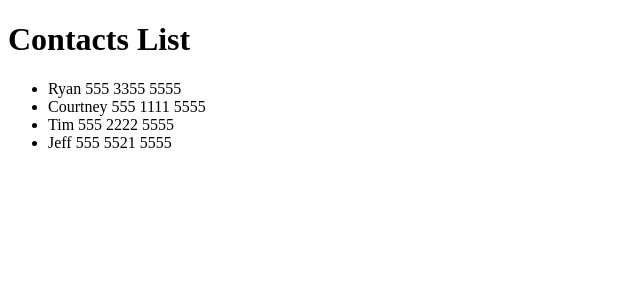
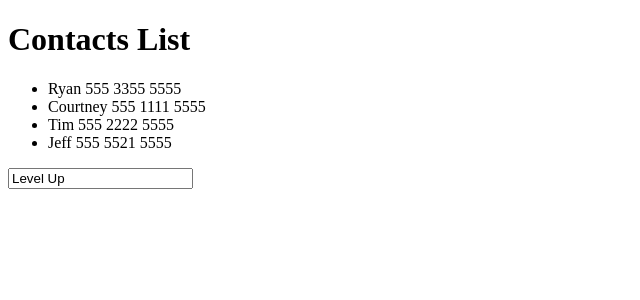
Before and after one commit to rcruzy/react-for-everyone-levelup-tuts, a React app: page / in a window 1280 px wide. Shown: the top 300 px of the page, without its empty margins (0-640 px from the left). Built offline with nearby package versions, Linux system fonts and the light colour scheme.

Commit message:
tutorial 13 controlled inputs

```diff
--- a/src/ContactsList.js
+++ b/src/ContactsList.js
@@ -7,18 +7,45 @@ import Contact from './Contact';
 
 // chld component component
 class ContactsList extends React.Component {
+
+	constructor() {
+		super();
+		this.state = {
+			search: 'Level Up'
+		};
+	}
+
+	updateSearch(event) {
+		// console.log(event.target.value);
+		// whatever is being typed in the input box is
+		// getting set to state
+		// limit to 20 chars - substr(0, 20)
+		this.setState({search: event.target.value.substr(0, 20)});
+	}
+
     render() {
         return (
+        	<div>
 	            <ul>
 	            	{/* loop inside array with map function
 						return component inside annon function
 	            	*/}
+
 	            	{this.props.contacts.map((contact)=> {
 	            		// need to reference object's id to
 	            		// prevent warning
 	            		return <Contact contact={contact} key={contact.id}/>
 	            	})}
 	            </ul>
+
+            	{/* state from the constructor above
+					onChange to update
+					bind updateSearch to 'this'
+            	 */}
+	           	<input type="text"
+	           			value={this.state.search}
+	           		onChange={this.updateSearch.bind(this)}/>
+        	</div>
         )
     }
 }
```
Lines whose indentation alone changed are shown as unchanged.
